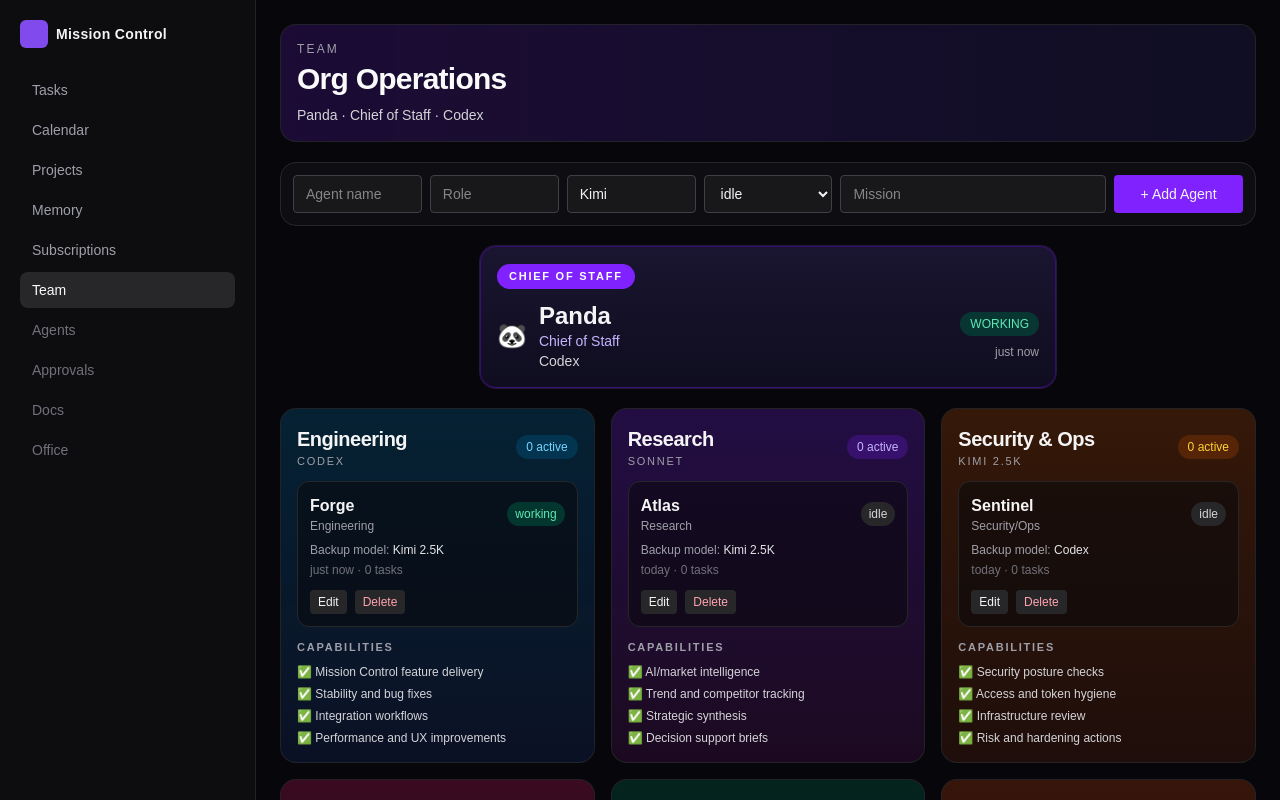
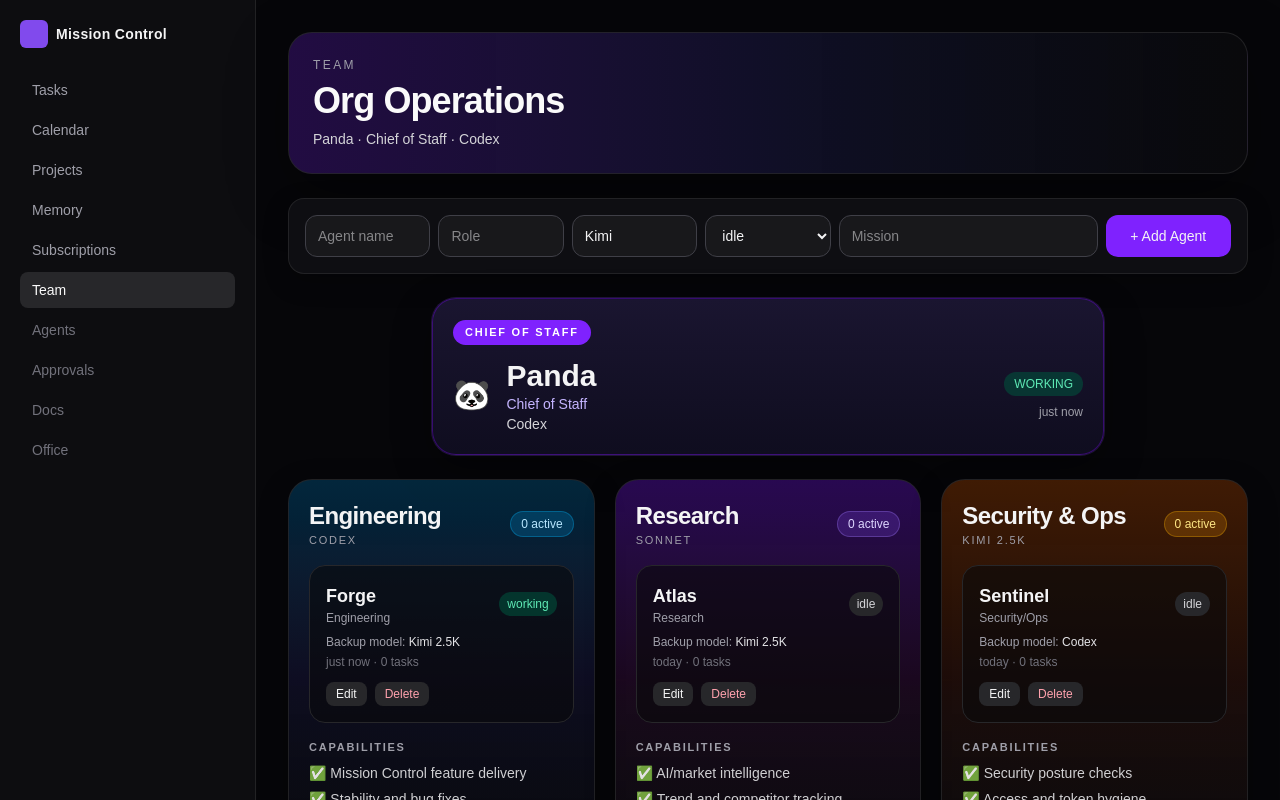
Before and after one commit to maltch1977/mission_control, a Next.js app in the folder mission-control/: page /team in a window 1280 px wide. Shown: the top 800 px of the page. Built offline with nearby package versions, Linux system fonts and the light colour scheme; no server answers; the database is empty.

Commit message:
style: full visual polish pass for team org page hierarchy and readability

```diff
--- a/mission-control/src/app/team/page.tsx
+++ b/mission-control/src/app/team/page.tsx
@@ -33,8 +33,8 @@ const departmentConfigs: DepartmentConfig[] = [
   {
     key: "engineering",
     title: "Engineering",
-    accent: "from-sky-900/40 to-blue-900/20",
-    badge: "text-sky-300 bg-sky-900/50",
+    accent: "from-sky-800/40 via-indigo-900/20 to-zinc-950",
+    badge: "text-sky-200 bg-sky-500/20 border border-sky-400/30",
     leadName: "Forge",
     fallbackRole: "Engineering Lead",
     modelDefault: "Codex",
@@ -48,8 +48,8 @@ const departmentConfigs: DepartmentConfig[] = [
   {
     key: "research",
     title: "Research",
-    accent: "from-violet-900/40 to-fuchsia-900/20",
-    badge: "text-violet-300 bg-violet-900/50",
+    accent: "from-violet-800/40 via-fuchsia-900/20 to-zinc-950",
+    badge: "text-violet-200 bg-violet-500/20 border border-violet-400/30",
     leadName: "Atlas",
     fallbackRole: "Research Lead",
     modelDefault: "Sonnet",
@@ -63,8 +63,8 @@ const departmentConfigs: DepartmentConfig[] = [
   {
     key: "security",
     title: "Security & Ops",
-    accent: "from-amber-900/40 to-orange-900/20",
-    badge: "text-amber-300 bg-amber-900/50",
+    accent: "from-amber-800/40 via-orange-900/20 to-zinc-950",
+    badge: "text-amber-200 bg-amber-500/20 border border-amber-400/30",
     leadName: "Sentinel",
     fallbackRole: "Security Lead",
     modelDefault: "Kimi",
@@ -78,8 +78,8 @@ const departmentConfigs: DepartmentConfig[] = [
   {
     key: "social",
     title: "Content & Social",
-    accent: "from-pink-900/40 to-rose-900/20",
-    badge: "text-pink-300 bg-pink-900/50",
+    accent: "from-pink-800/40 via-rose-900/20 to-zinc-950",
+    badge: "text-pink-200 bg-pink-500/20 border border-pink-400/30",
     leadName: "Mr X",
     fallbackRole: "Content Lead",
     modelDefault: "Kimi",
@@ -93,8 +93,8 @@ const departmentConfigs: DepartmentConfig[] = [
   {
     key: "finance",
     title: "Finance",
-    accent: "from-emerald-900/40 to-teal-900/20",
-    badge: "text-emerald-300 bg-emerald-900/50",
+    accent: "from-emerald-800/40 via-teal-900/20 to-zinc-950",
+    badge: "text-emerald-200 bg-emerald-500/20 border border-emerald-400/30",
     leadName: "Ledger",
     fallbackRole: "Finance Lead",
     modelDefault: "Kimi",
@@ -108,8 +108,8 @@ const departmentConfigs: DepartmentConfig[] = [
   {
     key: "outreach",
     title: "Outreach",
-    accent: "from-orange-900/40 to-red-900/20",
-    badge: "text-orange-300 bg-orange-900/50",
+    accent: "from-orange-800/40 via-red-900/20 to-zinc-950",
+    badge: "text-orange-200 bg-orange-500/20 border border-orange-400/30",
     leadName: "Vector",
     fallbackRole: "Outreach Lead",
     modelDefault: "Kimi",
@@ -259,73 +259,44 @@ export default function TeamPage() {
     if (editingId === id) setEditingId(null);
   };
 
-  useEffect(() => {
-    if (!supabase || agents.length === 0) return;
-
-    const activeByAgent = new Map<string, number>();
-    tasks.forEach((t) => {
-      const key = t.owner.toLowerCase();
-      if (t.status !== "done") activeByAgent.set(key, (activeByAgent.get(key) || 0) + 1);
-    });
-
-    const updates = agents
-      .map((a) => {
-        const active = activeByAgent.get(a.name.toLowerCase()) || 0;
-        if (active > 0 && a.status === "idle") {
-          return { ...a, status: "working" as AgentStatus, last_active: "just now" };
-        }
-        if (active === 0 && a.status === "working") {
-          return { ...a, status: "review" as AgentStatus };
-        }
-        return null;
-      })
-      .filter(Boolean) as Agent[];
-
-    if (updates.length === 0) return;
-
-    const client = supabase;
-    if (!client) return;
-    updates.forEach((u) => {
-      void client.from("agents_org").upsert(u);
-    });
-  }, [tasks, agents]);
-
   const chief = useMemo(() => agents.find((a) => a.name.toLowerCase() === "panda") || seeds[0], [agents]);
 
   return (
-    <div className="min-h-screen bg-[#07070b] text-zinc-100">
+    <div className="min-h-screen bg-[#060609] text-zinc-100">
       <div className="flex min-h-screen w-full">
         <Sidebar />
-        <main className="flex-1 p-4 md:p-6">
-          <header className="mb-5 rounded-2xl border border-zinc-800/80 bg-gradient-to-r from-violet-900/30 to-indigo-900/20 p-4">
-            <p className="text-xs uppercase tracking-[0.18em] text-zinc-400">Team</p>
-            <h1 className="mt-1 text-3xl font-semibold tracking-tight text-zinc-50">Org Operations</h1>
-            <p className="mt-2 text-sm text-zinc-300">{chief.name} · {chief.role} · {modelLabel(chief.model)}</p>
+        <main className="flex-1 px-5 py-6 md:px-8 md:py-8">
+          <header className="mb-6 rounded-3xl border border-zinc-800/80 bg-gradient-to-r from-violet-900/40 via-indigo-900/25 to-zinc-950 p-6 shadow-[0_20px_60px_rgba(0,0,0,0.35)]">
+            <p className="text-xs uppercase tracking-[0.2em] text-zinc-400">Team</p>
+            <h1 className="mt-2 text-4xl font-semibold tracking-tight text-zinc-50">Org Operations</h1>
+            <p className="mt-2 text-sm text-zinc-300">
+              {chief.name} · {chief.role} · {modelLabel(chief.model)}
+            </p>
           </header>
 
-          <section className="mb-5 rounded-2xl border border-zinc-800 bg-[#0e0e12] p-3">
+          <section className="mb-6 rounded-2xl border border-zinc-800/80 bg-[#0e0e12] p-4 shadow-[0_8px_24px_rgba(0,0,0,0.25)]">
             <form className="grid gap-2 md:grid-cols-7" onSubmit={addAgent}>
-              <input value={draft.name} onChange={(e) => setDraft((p) => ({ ...p, name: e.target.value }))} placeholder="Agent name" className="rounded border border-zinc-700 bg-zinc-900 px-3 py-2 text-sm" />
-              <input value={draft.role} onChange={(e) => { const role = e.target.value; setDraft((p) => ({ ...p, role, model: roleModelDefaults[role] || p.model })); }} placeholder="Role" className="rounded border border-zinc-700 bg-zinc-900 px-3 py-2 text-sm" />
-              <input value={draft.model} onChange={(e) => setDraft((p) => ({ ...p, model: e.target.value }))} placeholder="Model" className="rounded border border-zinc-700 bg-zinc-900 px-3 py-2 text-sm" />
-              <select value={draft.status} onChange={(e) => setDraft((p) => ({ ...p, status: e.target.value as AgentStatus }))} className="rounded border border-zinc-700 bg-zinc-900 px-3 py-2 text-sm">
+              <input value={draft.name} onChange={(e) => setDraft((p) => ({ ...p, name: e.target.value }))} placeholder="Agent name" className="rounded-xl border border-zinc-700 bg-zinc-900 px-3 py-2.5 text-sm" />
+              <input value={draft.role} onChange={(e) => { const role = e.target.value; setDraft((p) => ({ ...p, role, model: roleModelDefaults[role] || p.model })); }} placeholder="Role" className="rounded-xl border border-zinc-700 bg-zinc-900 px-3 py-2.5 text-sm" />
+              <input value={draft.model} onChange={(e) => setDraft((p) => ({ ...p, model: e.target.value }))} placeholder="Model" className="rounded-xl border border-zinc-700 bg-zinc-900 px-3 py-2.5 text-sm" />
+              <select value={draft.status} onChange={(e) => setDraft((p) => ({ ...p, status: e.target.value as AgentStatus }))} className="rounded-xl border border-zinc-700 bg-zinc-900 px-3 py-2.5 text-sm">
                 <option value="idle">idle</option><option value="working">working</option><option value="review">review</option><option value="blocked">blocked</option>
               </select>
-              <input value={draft.mission} onChange={(e) => setDraft((p) => ({ ...p, mission: e.target.value }))} placeholder="Mission" className="md:col-span-2 rounded border border-zinc-700 bg-zinc-900 px-3 py-2 text-sm" />
-              <button type="submit" className="rounded bg-violet-600 px-3 py-2 text-sm font-medium">+ Add Agent</button>
+              <input value={draft.mission} onChange={(e) => setDraft((p) => ({ ...p, mission: e.target.value }))} placeholder="Mission" className="md:col-span-2 rounded-xl border border-zinc-700 bg-zinc-900 px-3 py-2.5 text-sm" />
+              <button type="submit" className="rounded-xl bg-violet-600 px-3 py-2.5 text-sm font-medium transition hover:bg-violet-500">+ Add Agent</button>
             </form>
           </section>
 
-          <section className="mb-5">
-            <div className="mx-auto max-w-xl rounded-2xl border border-violet-700/40 bg-gradient-to-b from-[#1a1530] to-[#0f0d1f] p-4 shadow-[0_0_0_1px_rgba(139,92,246,0.2)]">
+          <section className="mb-6">
+            <div className="mx-auto max-w-2xl rounded-3xl border border-violet-700/40 bg-gradient-to-b from-[#1a1530] to-[#0f0d1f] p-5 shadow-[0_0_0_1px_rgba(139,92,246,0.2),0_14px_38px_rgba(0,0,0,0.35)]">
               <div className="mb-3 inline-flex rounded-full bg-violet-600 px-3 py-1 text-[11px] font-semibold uppercase tracking-[0.16em] text-white">
                 Chief of Staff
               </div>
               <div className="flex items-center justify-between gap-3">
-                <div className="flex items-center gap-3">
-                  <div className="text-2xl">🐼</div>
+                <div className="flex items-center gap-4">
+                  <div className="text-3xl">🐼</div>
                   <div>
-                    <p className="text-2xl font-semibold leading-tight text-zinc-100">{chief.name}</p>
+                    <p className="text-3xl font-semibold leading-tight text-zinc-100">{chief.name}</p>
                     <p className="text-sm text-violet-300">{chief.role}</p>
                     <p className="text-sm text-zinc-300">{modelLabel(chief.model)}</p>
                   </div>
@@ -339,44 +310,44 @@ export default function TeamPage() {
           </section>
 
           {editingId && (
-            <section className="mb-5 rounded-2xl border border-zinc-800 bg-[#0e0e12] p-4">
+            <section className="mb-6 rounded-2xl border border-zinc-800 bg-[#0e0e12] p-4 shadow-[0_8px_24px_rgba(0,0,0,0.25)]">
               <p className="mb-3 text-sm font-semibold">Edit Agent</p>
               <div className="grid gap-2 md:grid-cols-6">
-                <input value={editDraft.name} onChange={(e) => setEditDraft((p) => ({ ...p, name: e.target.value }))} className="rounded border border-zinc-700 bg-zinc-900 px-3 py-2 text-sm" placeholder="Name" />
-                <input value={editDraft.role} onChange={(e) => setEditDraft((p) => ({ ...p, role: e.target.value }))} className="rounded border border-zinc-700 bg-zinc-900 px-3 py-2 text-sm" placeholder="Role" />
-                <input value={editDraft.model} onChange={(e) => setEditDraft((p) => ({ ...p, model: e.target.value }))} className="rounded border border-zinc-700 bg-zinc-900 px-3 py-2 text-sm" placeholder="Model" />
-                <select value={editDraft.status} onChange={(e) => setEditDraft((p) => ({ ...p, status: e.target.value as AgentStatus }))} className="rounded border border-zinc-700 bg-zinc-900 px-3 py-2 text-sm">
+                <input value={editDraft.name} onChange={(e) => setEditDraft((p) => ({ ...p, name: e.target.value }))} className="rounded-xl border border-zinc-700 bg-zinc-900 px-3 py-2 text-sm" placeholder="Name" />
+                <input value={editDraft.role} onChange={(e) => setEditDraft((p) => ({ ...p, role: e.target.value }))} className="rounded-xl border border-zinc-700 bg-zinc-900 px-3 py-2 text-sm" placeholder="Role" />
+                <input value={editDraft.model} onChange={(e) => setEditDraft((p) => ({ ...p, model: e.target.value }))} className="rounded-xl border border-zinc-700 bg-zinc-900 px-3 py-2 text-sm" placeholder="Model" />
+                <select value={editDraft.status} onChange={(e) => setEditDraft((p) => ({ ...p, status: e.target.value as AgentStatus }))} className="rounded-xl border border-zinc-700 bg-zinc-900 px-3 py-2 text-sm">
                   <option value="idle">idle</option><option value="working">working</option><option value="review">review</option><option value="blocked">blocked</option>
                 </select>
-                <input value={editDraft.mission} onChange={(e) => setEditDraft((p) => ({ ...p, mission: e.target.value }))} className="md:col-span-2 rounded border border-zinc-700 bg-zinc-900 px-3 py-2 text-sm" placeholder="Mission" />
+                <input value={editDraft.mission} onChange={(e) => setEditDraft((p) => ({ ...p, mission: e.target.value }))} className="md:col-span-2 rounded-xl border border-zinc-700 bg-zinc-900 px-3 py-2 text-sm" placeholder="Mission" />
               </div>
               <div className="mt-3 flex gap-2">
-                <button type="button" onClick={saveEdit} className="rounded bg-violet-600 px-3 py-2 text-sm font-medium">Save</button>
-                <button type="button" onClick={() => setEditingId(null)} className="rounded border border-zinc-700 px-3 py-2 text-sm">Cancel</button>
+                <button type="button" onClick={saveEdit} className="rounded-xl bg-violet-600 px-3 py-2 text-sm font-medium">Save</button>
+                <button type="button" onClick={() => setEditingId(null)} className="rounded-xl border border-zinc-700 px-3 py-2 text-sm">Cancel</button>
               </div>
             </section>
           )}
 
-          <section className="grid gap-4 md:grid-cols-2 xl:grid-cols-3">
+          <section className="grid gap-5 md:grid-cols-2 xl:grid-cols-3">
             {departmentConfigs.map((cfg) => {
               const lead = agents.find((a) => a.name.toLowerCase() === cfg.leadName.toLowerCase());
               const activeCount = departmentActiveCount(agents, cfg, tasks);
               const leadStatus = lead?.status || "idle";
 
               return (
-                <article key={cfg.key} className={`rounded-2xl border border-zinc-800/80 bg-gradient-to-b ${cfg.accent} p-4`}>
-                  <div className="mb-3 flex items-center justify-between">
+                <article key={cfg.key} className={`rounded-3xl border border-zinc-800/80 bg-gradient-to-b ${cfg.accent} p-5 shadow-[0_10px_30px_rgba(0,0,0,0.3)]`}>
+                  <div className="mb-4 flex items-center justify-between">
                     <div>
-                      <p className="text-xl font-semibold tracking-tight">{cfg.title}</p>
+                      <p className="text-2xl font-semibold tracking-tight">{cfg.title}</p>
                       <p className="text-[11px] uppercase tracking-[0.16em] text-zinc-400">{modelLabel(lead?.model || cfg.modelDefault)}</p>
                     </div>
                     <span className={`rounded-full px-2.5 py-1 text-xs ${cfg.badge}`}>{activeCount} active</span>
                   </div>
 
-                  <div className="mb-3 rounded-xl border border-zinc-800 bg-zinc-950/55 p-3">
+                  <div className="mb-4 rounded-2xl border border-zinc-800 bg-zinc-950/60 p-4">
                     <div className="flex items-center justify-between">
                       <div>
-                        <p className="text-base font-semibold">{lead?.name || cfg.leadName}</p>
+                        <p className="text-lg font-semibold">{lead?.name || cfg.leadName}</p>
                         <p className="text-xs text-zinc-400">{lead?.role || cfg.fallbackRole}</p>
                       </div>
                       <span className={`rounded-full px-2 py-1 text-xs ${statusPill(leadStatus)}`}>{leadStatus}</span>
@@ -385,8 +356,8 @@ export default function TeamPage() {
                     <p className="mt-1 text-xs text-zinc-500">{lead?.last_active || "today"} · {activeCount} tasks</p>
                     {lead && (
                       <div className="mt-3 flex gap-2">
-                        <button type="button" onClick={() => beginEdit(lead)} className="rounded bg-zinc-800 px-2 py-1 text-xs">Edit</button>
-                        <button type="button" onClick={() => removeAgent(lead.id)} className="rounded bg-zinc-800 px-2 py-1 text-xs text-rose-300">Delete</button>
+                        <button type="button" onClick={() => beginEdit(lead)} className="rounded-lg bg-zinc-800 px-2.5 py-1 text-xs hover:bg-zinc-700">Edit</button>
+                        <button type="button" onClick={() => removeAgent(lead.id)} className="rounded-lg bg-zinc-800 px-2.5 py-1 text-xs text-rose-300 hover:bg-zinc-700">Delete</button>
                       </div>
                     )}
                   </div>
@@ -394,7 +365,7 @@ export default function TeamPage() {
                   <p className="mb-2 text-[11px] font-semibold uppercase tracking-[0.16em] text-zinc-400">Capabilities</p>
                   <div className="space-y-1.5">
                     {cfg.capabilities.map((cap) => (
-                      <p key={cap} className="text-xs text-zinc-300">
+                      <p key={cap} className="text-sm text-zinc-200/90">
                         ✅ {cap}
                       </p>
                     ))}
```
